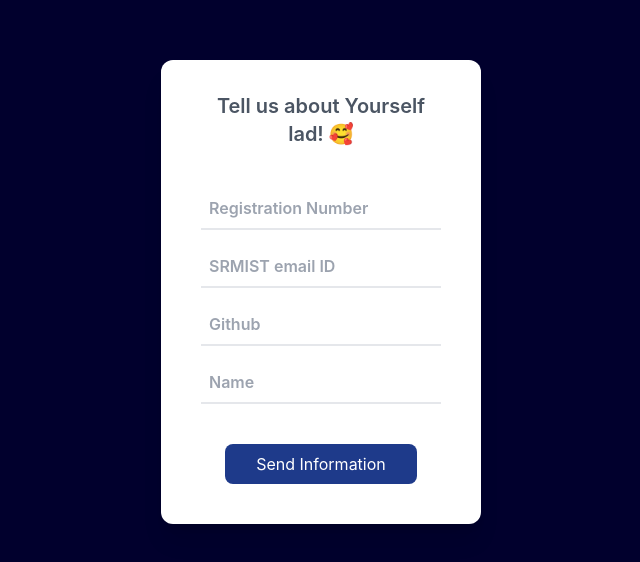
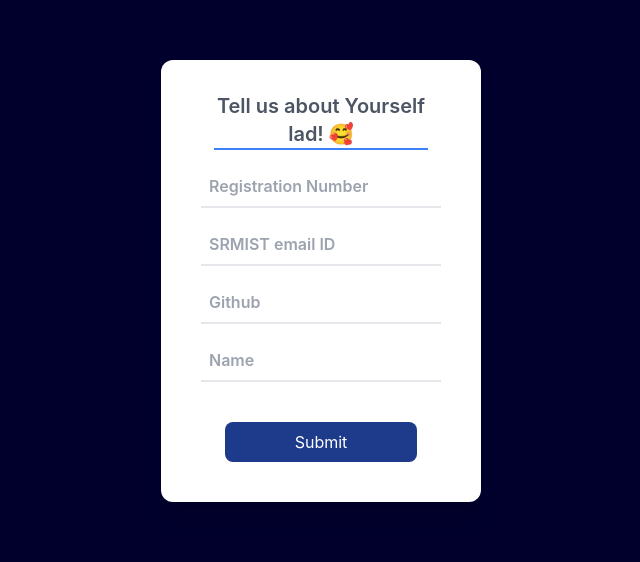
Before and after one commit to divyanshu1810/kzforms, a Next.js app: page / in a window 1280 px wide. Shown: the part 116-678 px from the top of the page, without its empty margins (319-959 px from the left). Built offline with nearby package versions, Linux system fonts and the light colour scheme.

Commit message:
:bulb: Added comments
Added comments and UI fixes

```diff
--- a/Components/Form.tsx
+++ b/Components/Form.tsx
@@ -1,6 +1,7 @@
 import React from 'react'
 import axios from 'axios';
 function Form() {
+    // Hooks to handle the state of the valid entries, userData and formErrors
     const [valid,setValid] = React.useState(false);
     const [formError,setFormError] = React.useState('')
     const [formData, setFormData] = React.useState(
@@ -11,6 +12,7 @@ function Form() {
             name:""
         }
     )
+    // function to check the validity of the github url entered
     function validGithub(String:string){
         let url;
         try {
@@ -20,6 +22,7 @@ function Form() {
         }
          return url.protocol === "http:" || url.protocol === "https:";
     }
+    // function to check the validity of the Registration Number entered
     function validRegister(String:string){
         const initial = String.substring(0,2);
         const rest = String.substring(2);
@@ -29,14 +32,17 @@ function Form() {
         }
         return false;
     }
+    // function to check the validity of the email entered
     function validEmail(String:string){
        return (/^\w+([\.-]?\w+)*@\w+([\.-]?\w+)*(\.\w{2,3})+$/.test(String))
     }
+    // function to check the validity of the name entered
     function validName(String:string){
         const regName = /^[a-zA-ZàáâäãåąčćęèéêëėįìíîïłńòóôöõøùúûüųūÿýżźñçčšžÀÁÂÄÃÅĄĆČĖĘÈÉÊËÌÍÎÏĮŁŃÒÓÔÖÕØÙÚÛÜŲŪŸÝŻŹÑßÇŒÆČŠŽ∂ð ,.'-]+$/u;
         const name = String;
         return regName.test(name)
     }
+    // fucntion to handle the input changes happening
     function handleChange(event:any){
         const {name,value} = event.target
         event.persist();
@@ -47,18 +53,21 @@ function Form() {
             }
         })
     }
+    // function to run when the user clicks on submit button
     function handleSubmit(event:any){
         event.preventDefault()
         if(validName(formData.name) && validGithub(formData.github) && validEmail(formData.email) && validRegister(formData.registration))
         {
+            // axios call to post the data to a dummy api (formbackend used here)
             axios.post(`${process.env.NEXT_PUBLIC_URL}`, {
                 registration: formData.registration,
                 github: formData.github,
                 email: formData.email,
                 name: formData.name,
-              })
-              .then(function (response) {
+            })
+            .then(function (response) {
                 console.table(formData);
+                // console.log(response)
                 setValid(!valid);
             })
             .catch(function (error) {
@@ -68,7 +77,22 @@ function Form() {
         else{
             if(formData.name.length==0 || formData.github.length==0 || formData.email.length==0 || formData.registration.length==0)
             {
-                setFormError('Please fill all the details properly')
+                if(formData.registration.length==0)
+                {
+                    setFormError('Registration Number can\'t be empty');
+                }
+                else if(formData.email.length==0)
+                {
+                    setFormError('Email can\'t be empty');
+                }
+                else if(formData.github.length==0)
+                {
+                    setFormError('Github can\'t be empty');
+                }
+                else
+                {
+                    setFormError('Name can\'t be empty')
+                }
             }
             else if(!validEmail(formData.email))
             {
@@ -90,8 +114,8 @@ function Form() {
     return(
         <>
         {!valid && <div className='lg:w-1/4 md:w-2/4 fold md:h-auto items-center bg-white w-auto p-4 py-4 rounded-xl shadow-xl '>
-            <div className='flex justify-center mx-4 mb-4  md:mb-0'>
-            <div className='text-xl font-semibold w-5/6 text-center md:pt-4 md:pb-10 text-gray-600'>Tell us about Yourself lad! 🥰</div>
+            <div className='flex justify-center mx-4 md:mb-4 '>
+            <div className='text-xl font-semibold w-5/6 text-center  md:pt-4 border-blue-500 border-b-2 text-gray-600 pad'>Tell us about Yourself lad! 🥰</div>
             </div>
         {/* bg-white bg-opacity-20 backdrop-blur-lg drop-shadow-lg */}
             <form name='myForm' onSubmit={handleSubmit} id="myForm" className=" flex flex-col  items-center">
@@ -127,10 +151,10 @@ function Form() {
             name="name"
             value={formData.name}
             />
-            {formError && <div className='mt-6 -mb-4  text-gray-600 border-b-2 border-red-600 pb-2 font-bold px-4 py-1'>Error : {formError}</div>}
+            {formError && <div className='mt-6 -mb-4  text-gray-600 border-b-4 border-red-600 pb-2 font-bold px-4 py-1'>Error : {formError}</div>}
             <input className='mt-10 bg-blue-900 p-2 w-4/6 mb-6 hover:bg-blue-600 text-center duration-150 cursor-pointer text-white rounded-lg '
             type="submit"
-            value="Send Information">
+            value="Submit">
             </input>
         </form>
         </div>}
--- a/styles/globals.css
+++ b/styles/globals.css
@@ -40,6 +40,9 @@ a {
     margin-left: 12px;
     margin-right: 12px;
   }
+  .pad{
+    margin-bottom: 12px;
+  }
 
 
 }
```
